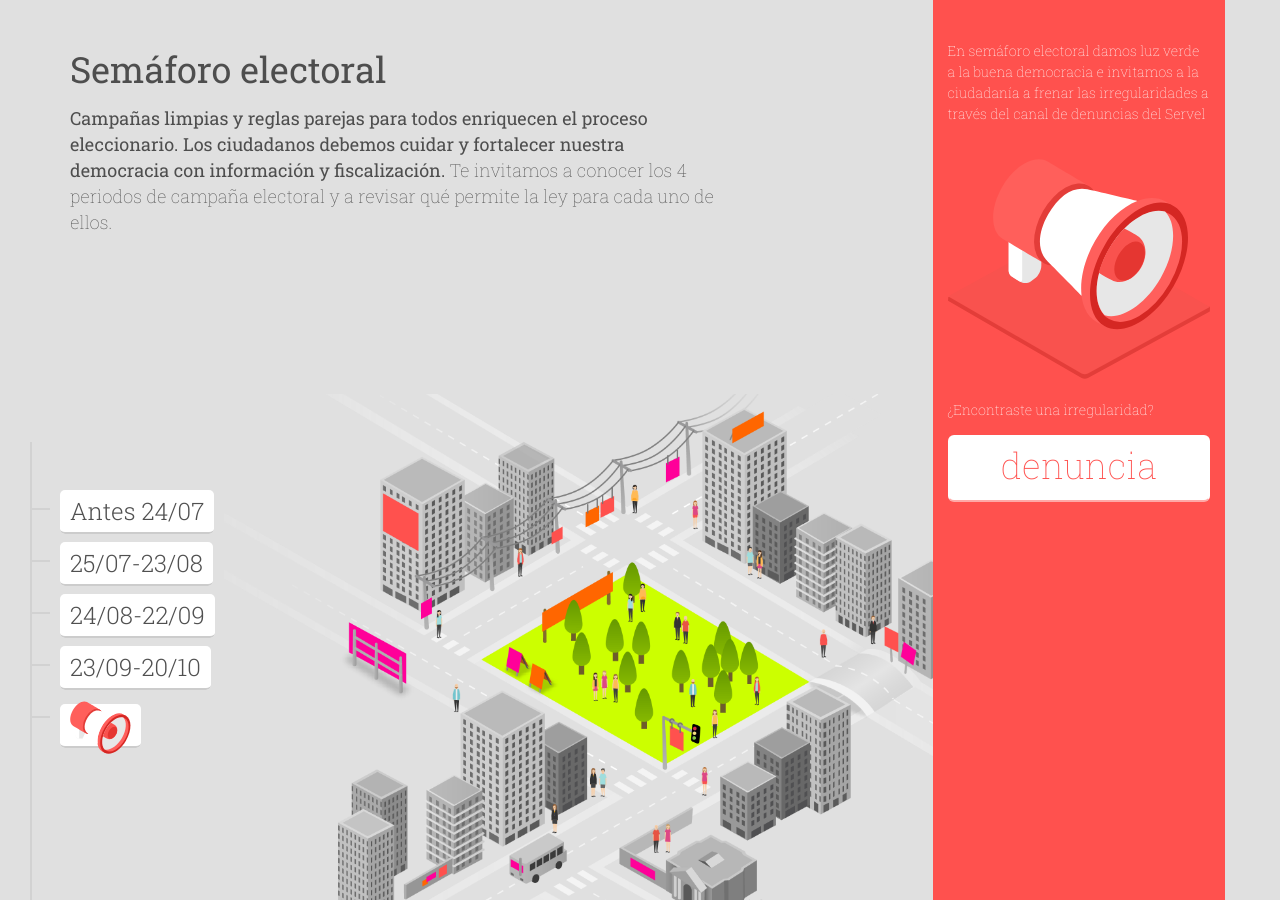
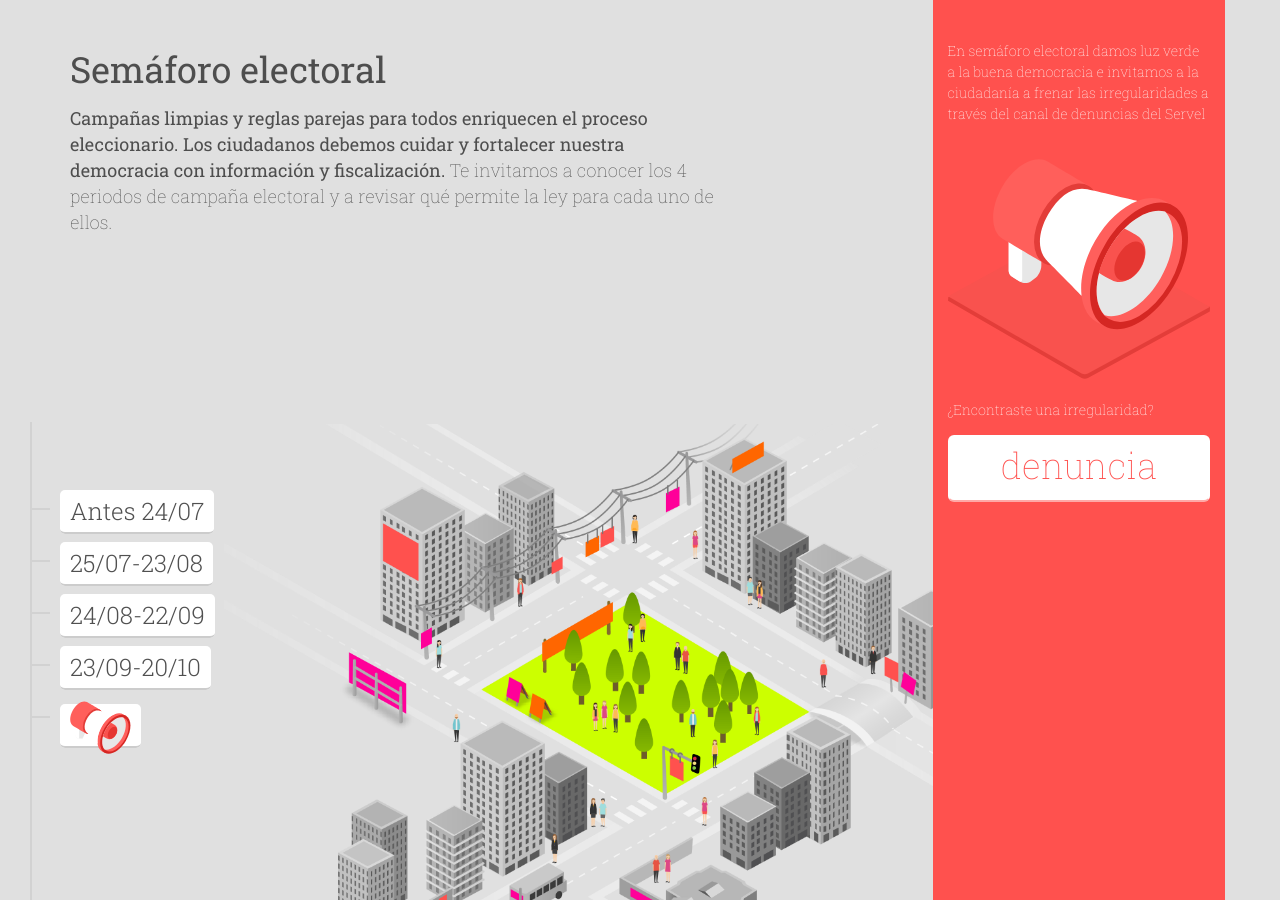
Before and after one commit to ciudadanointeligente/semaforo-electoral, a Jekyll site: the page built from index.html, in a window 1280 px wide and 900 px high. Built offline with Jekyll 4.4.1, drawn with Linux system fonts in a browser that asks for light colours; nearby versions of some CDN libraries.

Commit message:
Arreglo padding sobre menu

```diff
--- a/_sass/_base.scss
+++ b/_sass/_base.scss
@@ -200,7 +200,7 @@ pre {
 }
 
 .hero {
-  padding: 50px 15px;
+  padding: 50px 15px 0;
 }
 
 .light {
--- a/index.html
+++ b/index.html
@@ -10,42 +10,41 @@ layout: default
       <ul class="nav">
 
         <li role="presentation" class="active" id="home">
-          <a href="#section1">
-            <!-- <span class="nav__counter">Semáforo electoral</span> -->
+          <a href="#home">
             <p class="nav__body"></p>
           </a>
         </li>
 
         <li role="presentation">
-          <a href="#section2">
+          <a href="#precampana">
             <span class="nav__counter">Antes 24/07</span>
             <h3 class="nav__body">Precampaña</h3>
           </a>
         </li>
 
         <li role="presentation">
-          <a href="#section3">
+          <a href="#iniciocampana">
             <span class="nav__counter">25/07-23/08</span>
             <h3 class="nav__body">Inicio de campaña</h3>
           </a>
         </li>
 
         <li role="presentation">
-          <a href="#section4">
+          <a href="#mediosybrigadistas">
             <span class="nav__counter">24/08-22/09</span>
             <h3 class="nav__body">Medios y brigadistas</h3>
           </a>
         </li>
 
         <li role="presentation">
-          <a href="#section5">
+          <a href="#propagandatotal">
             <span class="nav__counter">23/09-20/10</span>
             <h3 class="nav__body">Propaganda total</h3>
           </a>
         </li>
 
         <li role="presentation">
-          <a href="#section6">
+          <a href="#denuncia">
             <span class="nav__counter"><img src={{ "/img/denuncia.svg" | prepend: site.baseurl }}></span>
             <h3 class="nav__body">Denuncia</h3>
           </a>
@@ -54,7 +53,7 @@ layout: default
       </ul>
     </nav>
 
-    <section class="section section1" id="section1">
+    <section class="section section1" id="home">
       <div class="container">
       <div class="row">
         <div class="col-md-7 hero">
@@ -65,29 +64,29 @@ layout: default
             <p>En semáforo electoral damos luz verde a la buena democracia e invitamos a la ciudadanía a frenar las irregularidades a través del canal de denuncias del Servel</p>
             <img src="{{ "/img/speaker.svg" | prepend: site.baseurl }}">
             <p>¿Encontraste una irregularidad?</p>
-            <a href="/" class="btn btn-lg"><h2>denuncia</h2></a>
+            <a href="#denuncia" class="btn btn-lg"><h2>denuncia</h2></a>
           </div>
         </div>
       </div>
     </section>
 
-    <section class="section section2" id="section2">
+    <section class="section section2" id="precampana">
       {% include precampana.html%}
     </section>
 
-    <section class="section section3" id="section3">
+    <section class="section section3" id="iniciocampana">
       {% include iniciocampana.html%}
     </section>
 
-    <section class="section section4" id="section4">
+    <section class="section section4" id="medioybrigadistas">
       {% include mediosybrigadistas.html%}
     </section>
 
-    <section class="section section5" id="section5">
+    <section class="section section5" id="propagandatotal">
       {% include propagandatotal.html%}
     </section>
 
-    <section class="section section6" id="section6">
+    <section class="section section6" id="denuncia">
       {% include denuncia.html%}
     </section>
 
```
